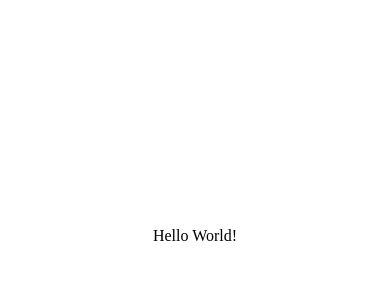
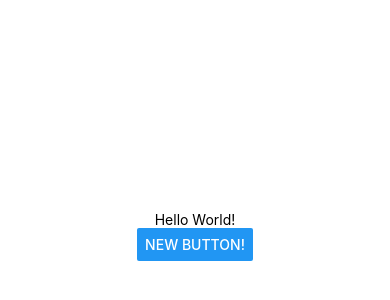
Before and after one commit to afiqaimanafr/goals-rn-app, a React Native app: screen / in a window 390 px wide. Shown: the part 186-486 px from the top of the page. Built offline with nearby package versions, Linux system fonts and the light colour scheme.

Commit message:
update: latest

```diff
--- a/App.js
+++ b/App.js
@@ -3,7 +3,12 @@ import { StyleSheet, Text, View, Button } from "react-native";
 
 export default function App() {
   const [outputText, setOutputText] = useState("First React Native App!");
-  return <View style={styles.container}>Hello World!</View>;
+  return (
+    <View style={styles.container}>
+      <Text>Hello World!</Text>
+      <Button title="New Button!" />
+    </View>
+  );
 }
 
 const styles = StyleSheet.create({
```
